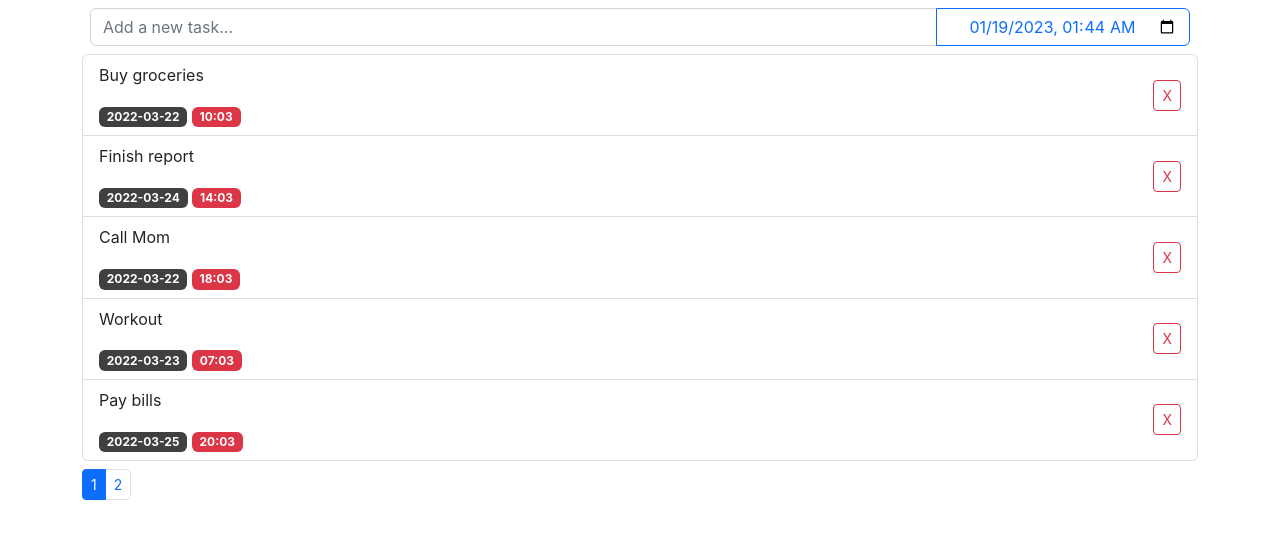
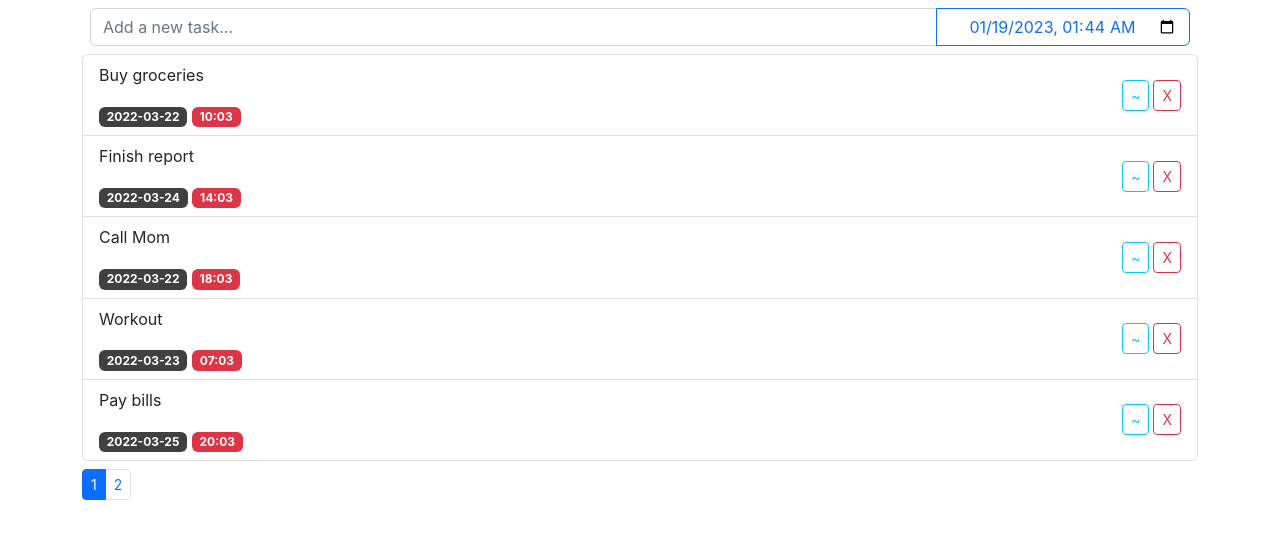
Before and after one commit to BasheerRajeh/simple-todo-list, a React (Create React App) app: page / in a window 1280 px wide. Shown: the top 538 px of the page. Built offline with nearby package versions, Linux system fonts and the light colour scheme.

Commit message:
Implement Edit Todo by passing todo to AddTodo.

```diff
--- a/src/components/AddTodo.jsx
+++ b/src/components/AddTodo.jsx
@@ -1,23 +1,37 @@
-import moment from "moment";
+import { useEffect } from "react";
 import { useState } from "react";
 import GroupInput from "./common/GroupInput";
-
-const DATE_TIME_FORMAT = 'yyyy-MM-DDThh:mm';
+import formatDate from "./utils/formatDate";
 
 const AddTodo = (props) => {
-    const { onAdd } = props;
+    const { todo: passedTodo, onAdd } = props;
     const [task, setTask] = useState("");
-    const [dueDate, setDueDate] = useState(moment().format(DATE_TIME_FORMAT));
+    const [dueDate, setDueDate] = useState(formatDate());
 
-    console.log(dueDate);
+    useEffect(() => {
+        if (passedTodo) {
+            setTask(passedTodo.task);
+            setDueDate(passedTodo.dueDate);
+        }
+    }, [passedTodo]);
+
     const handleAdd = () => {
-        const todo = {
-            task: task,
-            dueDate: dueDate,
-        };
+        let todo;
+        if (passedTodo)
+            todo = {
+                id: passedTodo.id,
+                task: task,
+                dueDate: dueDate,
+            };
+        else {
+            todo = {
+                task: task,
+                dueDate: dueDate,
+            };
+        }
         onAdd(todo);
         setTask("");
-        setDueDate(moment().format(DATE_TIME_FORMAT));
+        setDueDate(formatDate());
     };
 
     const inputs = [
@@ -46,9 +60,9 @@ const AddTodo = (props) => {
                         <button
                             type="submit"
                             onClick={handleAdd}
-                            className="btn btn-primary"
+                            className={`btn btn-${passedTodo ? "info" : "primary"}`}
                         >
-                            Add Todo
+                            {passedTodo ? "Edit Todo" : "Add Todo"}
                         </button>
                     </div>
                 )}
--- a/src/components/Todo.jsx
+++ b/src/components/Todo.jsx
@@ -1,6 +1,6 @@
 import moment from "moment/moment";
 const Todo = (props) => {
-    const { item, onDelete } = props;
+    const { item, onEdit, onDelete } = props;
     return (
         <div className="row d-flex justify-content-between align-content-center">
             <div className="col">
@@ -11,6 +11,12 @@ const Todo = (props) => {
                 <span className="badge bg-danger ">{moment(item.dueDate).format('HH:MM')}</span>
             </div>
             <div className="col d-flex align-self-center justify-content-end">
+                <button
+                    onClick={() => onEdit(item)}
+                    className="btn btn-outline-info btn-sm me-1"
+                >
+                    ~
+                </button>
                 <button
                     onClick={() => onDelete(item)}
                     className="btn btn-outline-danger btn-sm"
--- a/src/components/TodoList.jsx
+++ b/src/components/TodoList.jsx
@@ -23,6 +23,8 @@ const TodoList = () => {
 
     const [currentPage, setCurrentPage] = useState(1);
 
+    const [todo, setTodo] = useState();
+
     const handleAdd = (todo) => {
         setAllTodos((prev) => {
             const newTodo = { id: Math.random().toString(36).slice(2, 7), ...todo };
@@ -36,6 +38,11 @@ const TodoList = () => {
         });
     };
 
+    const handleEdit = (todo) => {
+        setTodo(todo);
+        handleDelete(todo);
+    };
+
     const handlePageChange = (page) => {
         setCurrentPage(page);
     };
@@ -44,8 +51,13 @@ const TodoList = () => {
 
     return (
         <div>
-            <AddTodo onAdd={handleAdd} />
-            <GroupList items={todos} component={Todo} onDelete={handleDelete} />
+            <AddTodo todo={todo} onAdd={handleAdd} />
+            <GroupList
+                items={todos}
+                component={Todo}
+                onEdit={handleEdit}
+                onDelete={handleDelete}
+            />
             <Pagination
                 totalSize={allTodos.length}
                 pageSize={pageSize}
--- /dev/null
+++ b/src/components/utils/formatDate.js
@@ -0,0 +1,7 @@
+import moment from "moment";
+
+const DATE_TIME_FORMAT = "yyyy-MM-DDThh:mm";
+
+export default function formatDate(date = moment(), format = DATE_TIME_FORMAT) {
+    return moment(date).format(format);
+}
```
